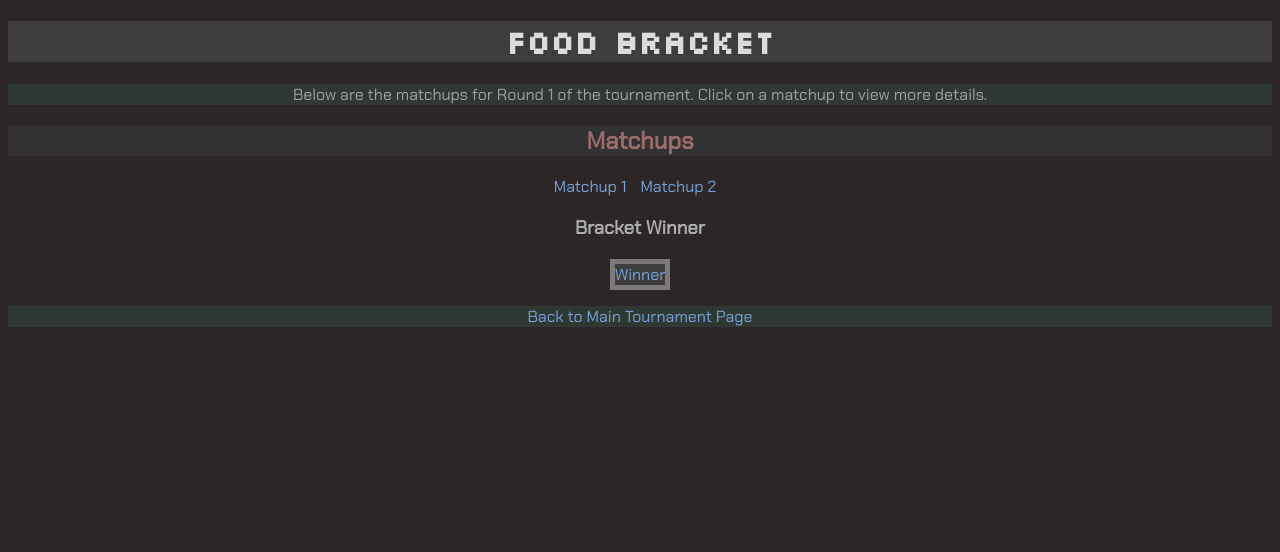
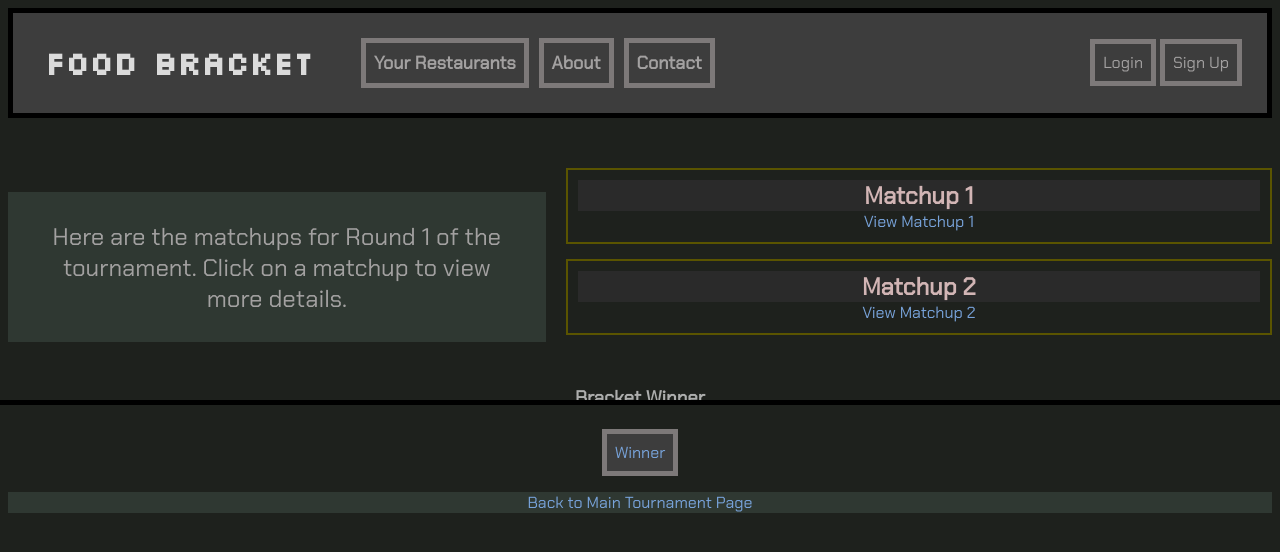
Before and after one commit to kathaler/foodbracket, a website: page packages/proto/public/bracket.html in a window 1280 px wide. Drawn offline with Linux system fonts and the light colour scheme.

Commit message:
Add layout. Part E: Add Layout

```diff
--- a/packages/proto/public/bracket.html
+++ b/packages/proto/public/bracket.html
@@ -11,17 +11,42 @@
     />
   </head>
   <body>
-    <h1 class="title">Food Bracket</h1>
-    <p>
-      Below are the matchups for Round 1 of the tournament. Click on a matchup
-      to view more details.
-    </p>
+    <header>
+      <div class="header-left">
+        <div class="title-container">
+          <h1>Food Bracket</h1>
+        </div>
+        <nav class="nav-container">
+          <a href="your-restaurants.html" class="button boxed">Your Restaurants</a>
+          <a href="about.html" class="button boxed">About</a>
+          <a href="contact.html" class="button boxed">Contact</a>
+        </nav>
+      </div>
+      <nav class="user-nav-container">
+        <a href="login.html" class="button boxed">Login</a>
+        <a href="signup.html" class="button boxed">Sign Up</a>
+      </nav>
+    </header>
+    <main>
+      <div class="content-wrapper">
+        <p class="bracket-desc">
+          Here are the matchups for Round 1 of the tournament. Click on a matchup
+          to view more details.
+        </p>
 
-    <h2>Matchups</h2>
-    <ul>
-      <li><a href="matchups/matchup1.html">Matchup 1</a></li>
-      <li><a href="matchups/matchup2.html">Matchup 2</a></li>
-    </ul>
+        <div class="matchups">
+          <div class="matchup-item">
+            <h2>Matchup 1</h2>
+            <a href="matchups/matchup1.html">View Matchup 1</a>
+          </div>
+          <div class="matchup-item">
+            <h2>Matchup 2</h2>
+            <a href="matchups/matchup2.html">View Matchup 2</a>
+          </div>
+        </div>
+      </div>
+    </main>
+    <div class="horizontal-line"></div>
 
     <h3>Bracket Winner</h3>
     <p class="boxed"><a href="result.html">Winner</a></dl>
--- a/packages/proto/public/styles/page.css
+++ b/packages/proto/public/styles/page.css
@@ -1,29 +1,49 @@
 body {
-  font-family: 'Chakra Petch', Arial, Helvetica, sans-serif;
-  background-color: #2c2626;
+  font-family: "Chakra Petch", Arial, Helvetica, sans-serif;
+  background-color: #1e211d;
   text-align: center;
 }
 
-.title, h1 {
-  font-family: 'Silkscreen', 'Courier New', Courier, monospace;
+.title,
+h1 {
+  font-family: "Silkscreen", "Courier New", Courier, monospace;
 }
 
+header {
+  display: flex;
+  align-items: center;
+  justify-content: space-between;
+  background-color: #3d3d3d;
+}
+
+
 h1 {
-  background-color: #3d3d3d;
+  display: flex;
+  flex-wrap: wrap;
+  align-items: baseline;
+  justify-content: space-between;
+  padding: 0.5rem;
+  padding-left: 2rem;
+  gap: 2rem;
   color: #dbdbdb;
 }
 
 h2 {
-  background-color: #333232;
-  color: #9e6c6c;
+  background-color: #2a2a2a;
+  color: #d2b5b5;
 }
 
 h3 {
   color: #adaead;
 }
 
-p, a, ul, li, label, input[type="submit"] {
-  font-family: 'Chakra Petch', sans-serif;
+p,
+a,
+ul,
+li,
+label,
+input[type="submit"] {
+  font-family: "Chakra Petch", sans-serif;
 }
 
 p {
@@ -75,7 +95,11 @@ input[type="submit"]:hover {
   background-color: #5678a3;
 }
 
-.boxed, .match, .links, .match-item {
+.boxed,
+.match,
+.links,
+.match-item,
+.user {
   color: #a3a1a1;
   background-color: #3d3d3d;
   border: 5px solid #7d7979;
@@ -83,6 +107,7 @@ input[type="submit"]:hover {
   text-align: center;
   margin-left: auto;
   margin-right: auto;
+  padding: 8px;
 }
 
 .first-place {
@@ -96,4 +121,75 @@ svg.icon {
   height: 2em;
   vertical-align: middle;
   fill: #dbdbdb;
+  padding-top: 10px;
 }
+
+header {
+  border: 5px solid #000000;
+}
+
+.header-left {
+  display: flex;
+  align-items: center;
+  gap: 40px;
+}
+
+.nav-container {
+  display: flex;
+  align-items: center;
+  gap: 10px;
+  font-size: large;
+  font-weight: 900;
+}
+
+.user-nav-container {
+  padding-right: 25px;
+}
+
+.content-wrapper {
+  display: grid;
+  grid-template-columns: 1fr 2fr;
+  gap: 20px;
+  align-items: start;
+}
+
+.matchups {
+  display: flex;
+  flex-direction: column;
+  gap: 15px;
+}
+
+.matchup-item {
+  border: 2px solid #5a5400;
+  padding: 10px;
+  text-align: center;
+}
+
+.matchup-item h2 {
+  margin: 0;
+  color: #d2b5b5;
+}
+
+main {
+  padding-top: 50px;
+  display: flex;
+  flex-direction: column;
+  gap: 20px;
+  align-items: center;
+}
+
+.bracket-desc {
+  min-width: 20em;
+  width: min-content;
+  font-size: 1.5em;
+  padding: 1.2em;
+}
+
+.horizontal-line {
+  position: absolute;
+  top: 50%;
+  left: 0;
+  width: 100%;
+  height: 5px;
+  background-color: black;
+}
```
Also changed, not shown: packages/proto/public/index.html (+41 -12 lines).
